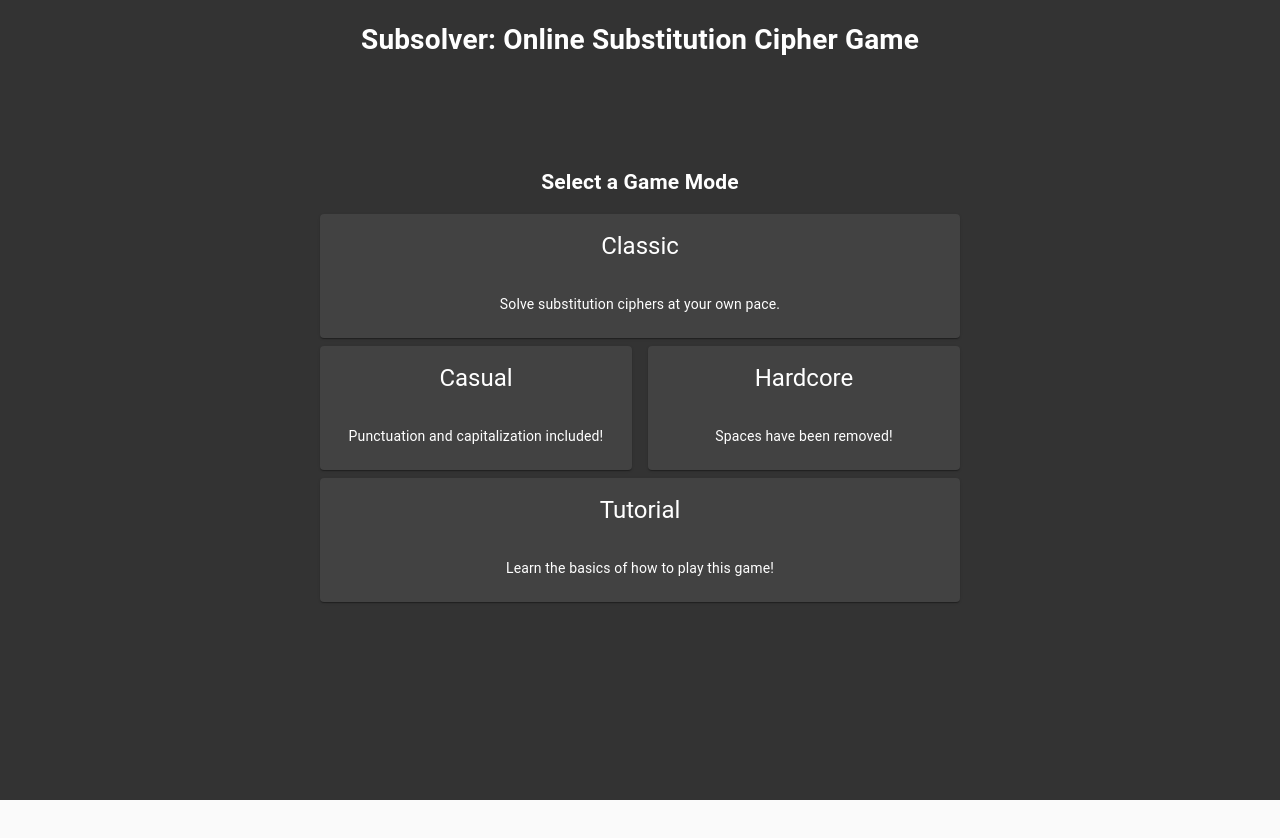
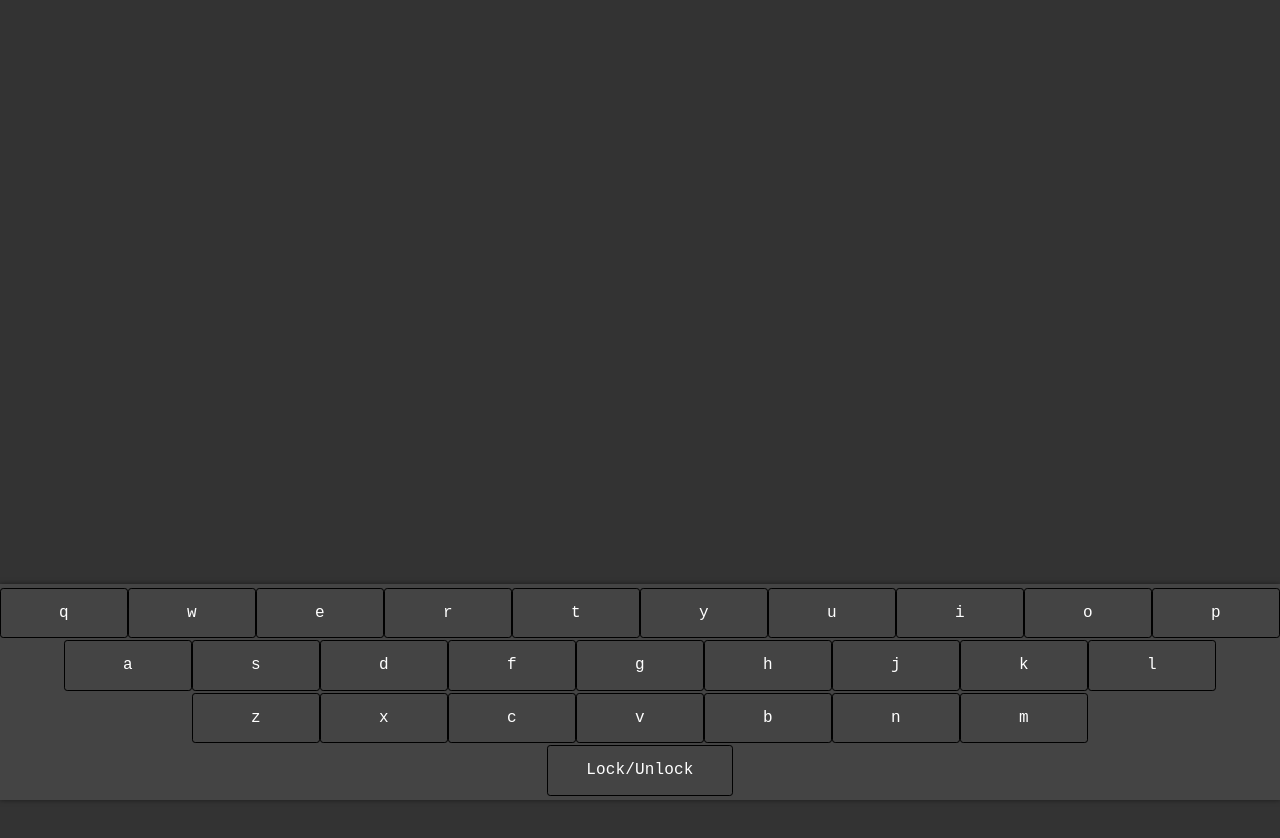
Before and after one commit to evinism/subsolver2, a React (Create React App) app: page /test in a window 1280 px wide. Shown: the top 838 px of the page. Before the commit the page ends 800 px from the top, so only its background shows below. Built offline with nearby package versions, Linux system fonts and the light colour scheme.

Commit message:
First little stab at keyboard

```diff
--- a/src/App.tsx
+++ b/src/App.tsx
@@ -6,6 +6,7 @@ import { BrowserRouter as Router, Switch, Route } from "react-router-dom";
 import CssBaseline from "@material-ui/core/CssBaseline";
 import { createMuiTheme, ThemeProvider } from "@material-ui/core";
 import Helmet from "react-helmet";
+import TouchscreenInputHandler from "./puzzle/TouchscreenInputHandler";
 
 const theme = createMuiTheme({
   palette: {
@@ -47,6 +48,9 @@ function App() {
               <Title title="Subsolver - Tutorial" />
               <Tutorial />
             </Route>
+            <Route path="/test">
+              <TouchscreenInputHandler />
+            </Route>
             <Route path="/">
               <Home />
             </Route>
--- /dev/null
+++ b/src/puzzle/TouchscreenInputHandler.css
@@ -0,0 +1,39 @@
+.touchscreen-input-handler-wrapper {
+  height: 50vw;
+  background-color: #333;
+}
+
+.touchscreen-input-handler {
+  position: fixed;
+  bottom: 0;
+  width: 100%;
+  text-align: center;
+  color: white;
+  box-shadow: 0 0 5px rgba(0, 0, 0, 0.5);
+  background-color: #444;
+  padding: 0.2rem 0;
+}
+
+.faux-keyboard {
+  width: 100%;
+  position: relative;
+  text-align: center;
+}
+
+.faux-keyboard .row {
+  padding: 1px 0;
+  white-space: nowrap;
+}
+.faux-keyboard .key {
+  font-size: 1rem;
+  min-width: 10%; /* 1/10th */
+  padding: 1vw 0;
+  display: inline-block;
+  border: 1px solid black;
+  border-radius: 0.2rem;
+  font-family: monospace;
+}
+
+.faux-keyboard .key-big {
+  padding: 1vw 3vw;
+}
--- /dev/null
+++ b/src/puzzle/TouchscreenInputHandler.tsx
@@ -0,0 +1,33 @@
+import "./TouchscreenInputHandler.css";
+import { Portal } from "@material-ui/core";
+
+const keyboardLayout = [
+  "qwertyuiop".split(""),
+  "asdfghjkl".split(""),
+  "zxcvbnm".split(""),
+];
+
+const TouchscreenInputHandler = () => {
+  return (
+    <Portal container={document.body}>
+      <div className="touchscreen-input-handler-wrapper">
+        <div className="touchscreen-input-handler">
+          <div className="faux-keyboard">
+            {keyboardLayout.map((row) => (
+              <div className="row">
+                {row.map((key) => (
+                  <span className="key">{key}</span>
+                ))}
+              </div>
+            ))}
+            <div className="row">
+              <span className="key key-big"> Lock/Unlock </span>
+            </div>
+          </div>
+        </div>
+      </div>
+    </Portal>
+  );
+};
+
+export default TouchscreenInputHandler;
```
